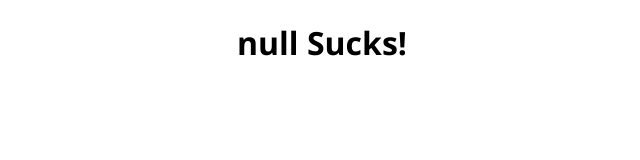
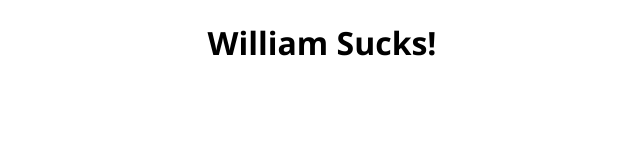
Before and after one commit to bertzb/sucks_static, a plain HTML site: page index.html in a window 1280 px wide. Shown: the whole page, without its empty margins (318-958 px from the left). Drawn offline with Linux system fonts and the light colour scheme.

Commit message:
js nulls, gah

```diff
--- a/index.html
+++ b/index.html
@@ -1,7 +1,7 @@
 <!DOCTYPE html>
 <html lang="en">
 	<meta charset="UTF-8">
-	<title>Page Title</title>
+	<title>Static Sucks</title>
 	<meta name="viewport" content="width=device-width,initial-scale=1">
 	<link rel="stylesheet" href="">
 
@@ -13,7 +13,7 @@ h1,h2,h3,h4,h5,h6 {text-align: center; font-family:"Segoe UI",sans-serif}
 	<h1 id="heading">This is a Heading</h1>
 
 	<script>
-		const bad = [null, "bryan"]
+		const bad = [null, "bryan", "null"]
 		const queryString = window.location.search;
 		const urlParams = new URLSearchParams(queryString);
 		var name = urlParams.get('name')
```
Lines whose indentation alone changed are shown as unchanged.
